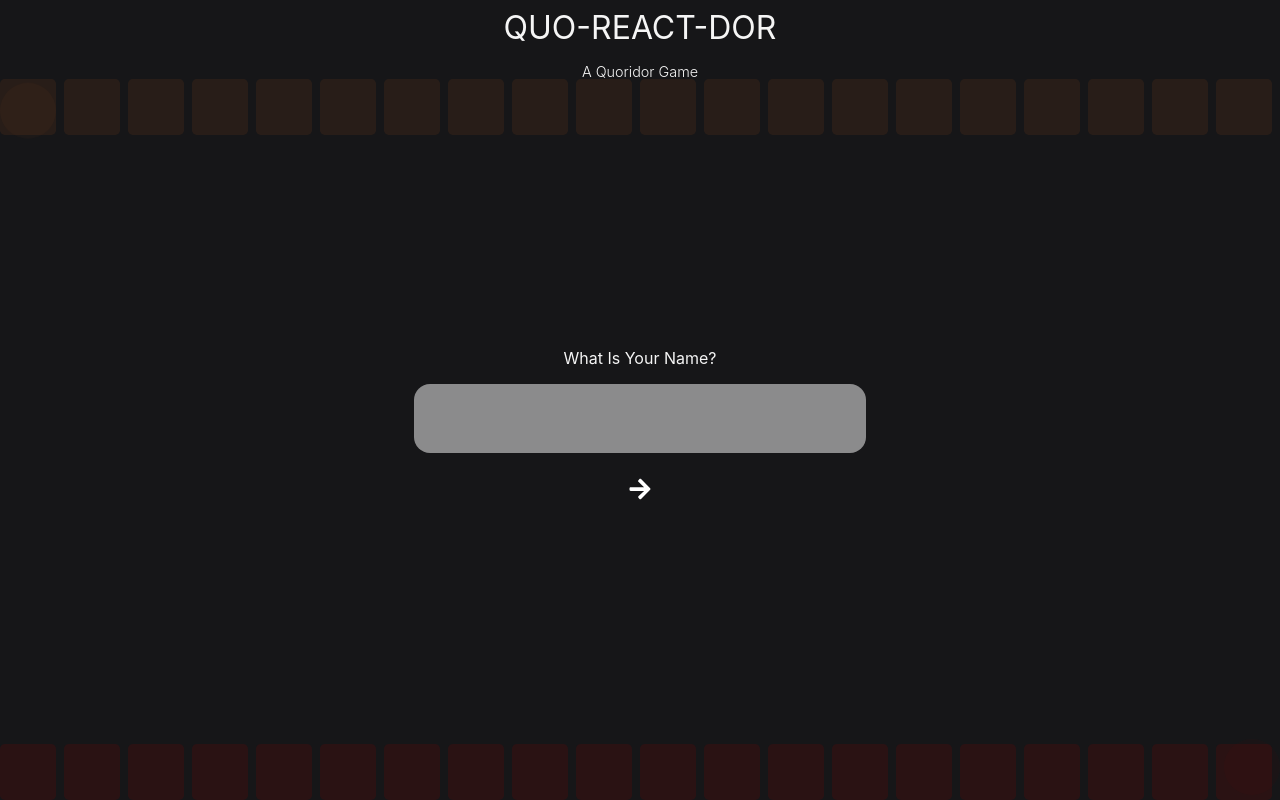
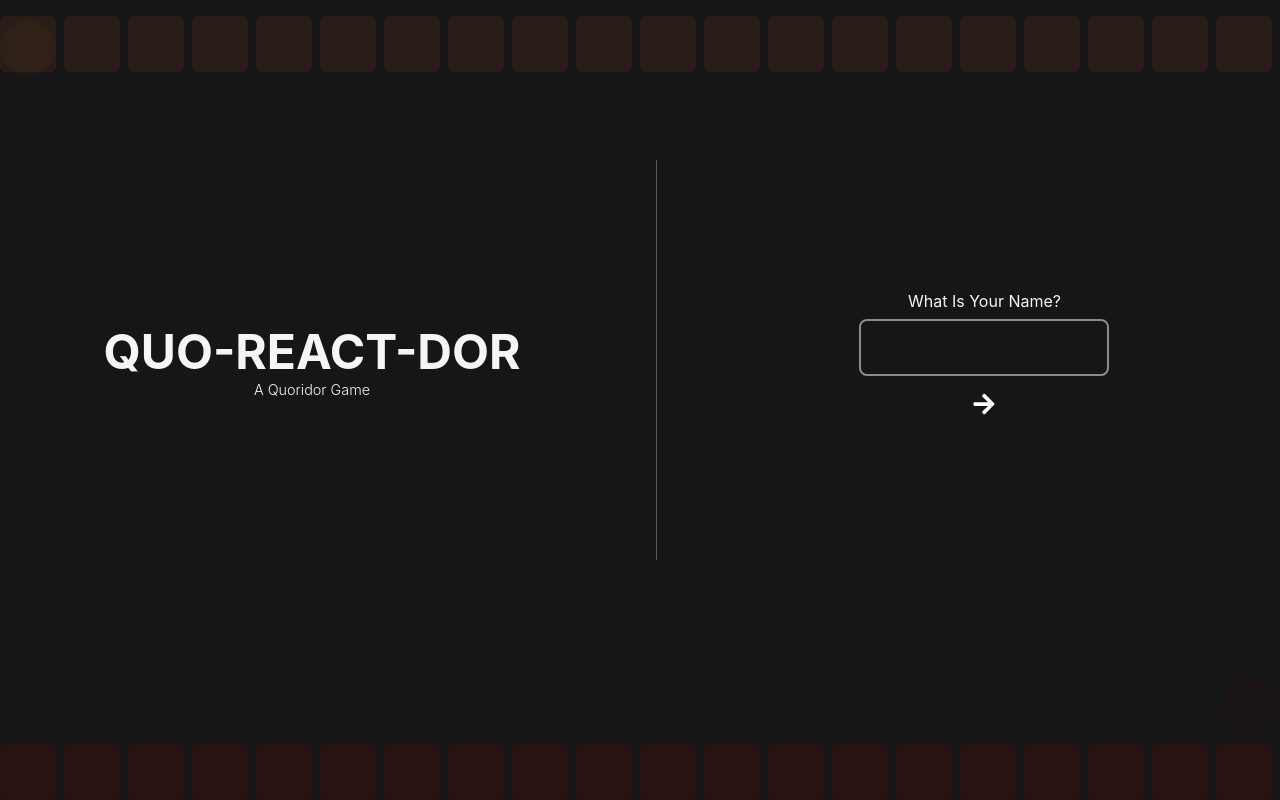
Before and after one commit to abhay8696/quo-react-dor, a React (Create React App) app: page / in a window 1280 px wide. Built offline with nearby package versions, Linux system fonts and the light colour scheme.

Commit message:
updated style and design of entry page

```diff
--- a/src/App.css
+++ b/src/App.css
@@ -146,9 +146,9 @@ button{
 }
 @media only screen and (min-width: 601px) {
   button:hover{
-    background-color: #d2cb95;
+    background-color: rgba(255, 255, 255, 0.5);
     /* border: 1px solid #d2cb95; */
-    color: #ab3706;
+    color: #fff;
     cursor: pointer;
   }
 }
--- a/src/App.js
+++ b/src/App.js
@@ -70,18 +70,21 @@ const App = ()=> {
     <div className="App">
       <PlayerDataContext.Provider value={[playerData, setPlayerData]}>
       <OfflineContext.Provider value={[offlineMode, setOfflineMode]}>
+
+        {
+          playerData ?
+        <>
           <div className='appHead'>
           <h1>QUO-REACT-DOR</h1>
           {/* <p>A QUORIDOR GAME</p> */}
           </div>
-        {
-          playerData ?
           <AppBody
             logout = {logout}
             opponent = {opponent}
             exitGame = {exitGame}
             toggleRequestDailog = {toggleRequestDailog}
           />
+        </>
         :
         <div className='body'>
           <EnterName disappear={false}/>
--- a/src/components/enterName.js
+++ b/src/components/enterName.js
@@ -86,10 +86,13 @@ const EnterName = (props) => {
     return (
       <div className="enterName">
       <IntroAnimation/>
-        <p className="msg" id="msgIn">
-          A Quoridor Game
-        </p>
-
+        <div className="appTitle">
+          <h1>QUO-REACT-DOR</h1>
+          <p className="msg" id="msgIn">
+            A Quoridor Game
+          </p>
+        </div>
+        <div className="divider"></div>
         <form onSubmit={(e) => getUser(e)} className="form">
           <div className="text" id="textIn">
             What Is Your Name?
@@ -105,7 +108,6 @@ const EnterName = (props) => {
             <FaArrowRight />
           </button>
         </form>
-        <div></div>
       </div>
     );
   };
--- a/src/styles/board.css
+++ b/src/styles/board.css
@@ -304,18 +304,30 @@
 }
 
 @keyframes opacityOn {
-    from {
-        opacity:0;
+    0%{
+        opacity: 0;
     }
-    to {
-        opacity: 0.3;
+    25%{
+        opacity:0.3;
+    }
+    50%{
+        opacity:0.4;
+    }
+    100%{
+        opacity:0.3;
     }
 }
 @keyframes opacityOff {
-    from {
+    0%{
         opacity:0.3;
     }
-    to {
+    25%{
+        opacity:0.4;
+    }
+    50%{
+        opacity:0.3;
+    }
+    100%{
         opacity: 0;
     }
 }
@@ -350,3 +362,6 @@
     animation-duration: 300ms;
     animation-timing-function: ease-out;
 }
+.horizontalWall, .verticalWall, .verticalWallInvisible, .horizontalWallInvisible{
+    animation-duration: 700ms;
+}
--- a/src/styles/enterName.css
+++ b/src/styles/enterName.css
@@ -1,14 +1,16 @@
 .enterName {
   display: flex;
   align-items: center;
-  flex-direction: column;
-  justify-content: space-between;
+  justify-content: space-evenly;
   position: absolute;
   width: 100vw;
   height: 90vh;
   z-index: 1;
 }
-
+.appTitle h1{
+  margin: 0;
+  font-size: 48px;
+}
 .msg {
   font-weight: 300;
   font-size: 0.9rem;
@@ -23,6 +25,9 @@
 .form {
   max-width: 50%;
   z-index: 2;
+  display: flex;
+  flex-direction: column;
+  align-items: center;
 }
 
 .text {
@@ -38,10 +43,10 @@
 }
 
 .input {
-  background-color: rgba(255, 255, 255, 0.5);
-  border-radius: 1rem;
+  background-color: inherit;
+  border-radius: 0.5rem;
   outline: none;
-  border: none;
+  border: 2px solid rgba(255, 255, 255, 0.5);
   font-size: 2rem;
   color: #fff;
   text-align: center;
@@ -50,6 +55,7 @@
   align-items: center;
   justify-content: center;
   box-sizing: border-box;
+  margin: 8px 0;
 }
 #inputIn {
   animation-duration: 1000ms;
@@ -81,8 +87,31 @@
   animation-fill-mode: forwards;
 }
 
-/* mobile */
+/* mobile and tablet */
 @media only screen and (max-width: 600px) {
+  .form {
+    width: 50vw;
+    z-index: 2;
+  }
+  .input {
+    padding: 0.5rem;
+    max-width: 150px;
+    font-size: 1rem;
+  }
+}
+@media only screen and (max-width: 900px) {
+  .enterName{
+    flex-direction: column;
+    justify-content: center;
+  }
+  .appTitle h1{
+    font-size: 36px;
+  }
+  .divider{
+    border-bottom: 1px solid rgba(255, 255, 255, 0.301);
+    width: 80vw;
+    margin: 3rem 0;
+  }
   .input {
     border-radius: 0.8rem;
     padding: 0.5rem;
@@ -110,10 +139,19 @@
 }
 
 /* desktops */
-@media only screen and (min-width: 601px) {
+@media only screen and (min-width: 901px) {
+  .divider{
+    border-right: 1px solid rgba(255, 255, 255, 0.301);
+    height: 50vh;
+    margin: 0 2rem;
+  }
+  .form {
+    width: 30vw;
+    z-index: 2;
+  }
   .input {
-    padding: 1rem;
-    margin: 1rem;
+    padding: 0.5rem;
+    max-width: 250px;
   }
 }
 
```
Lines whose indentation alone changed are shown as unchanged.
